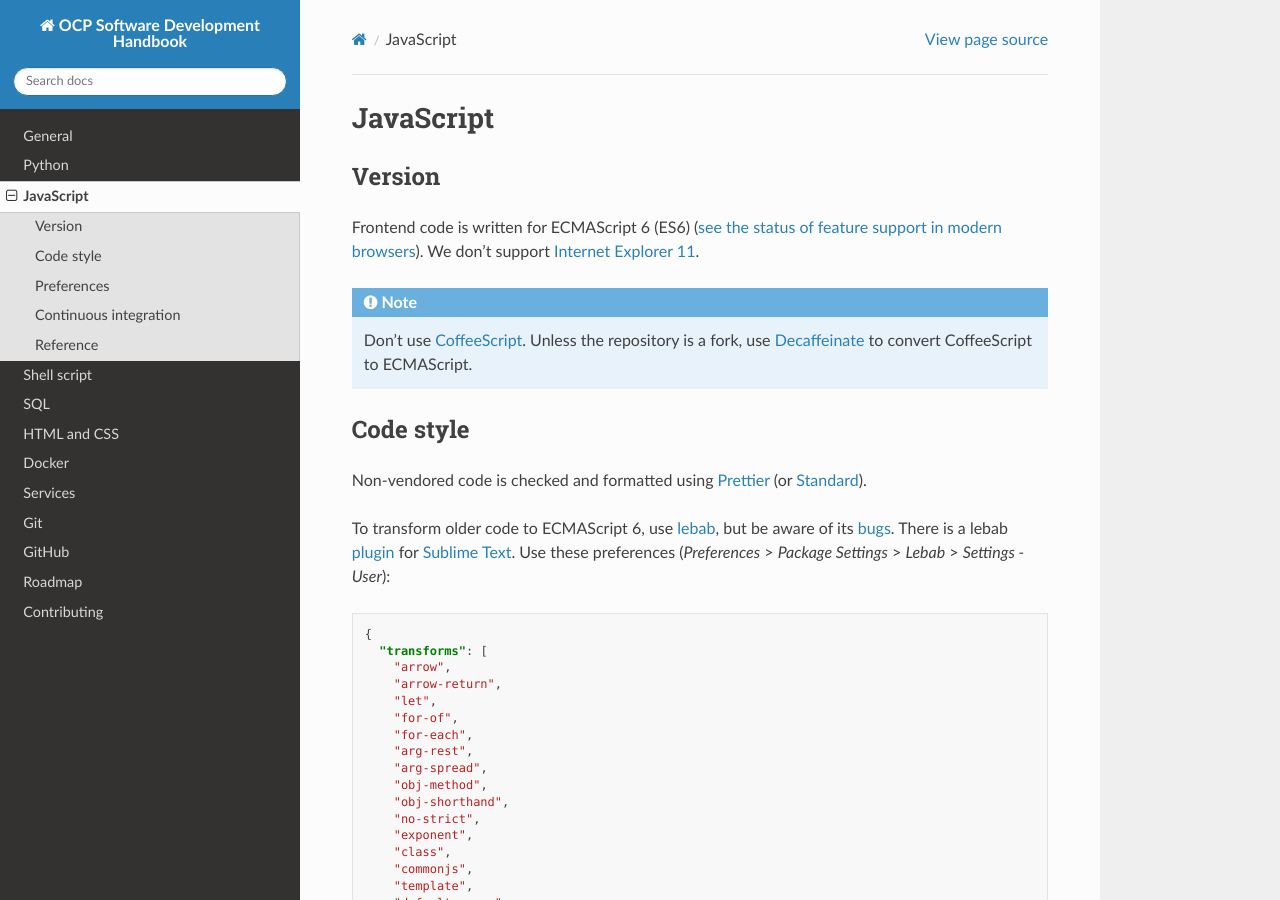
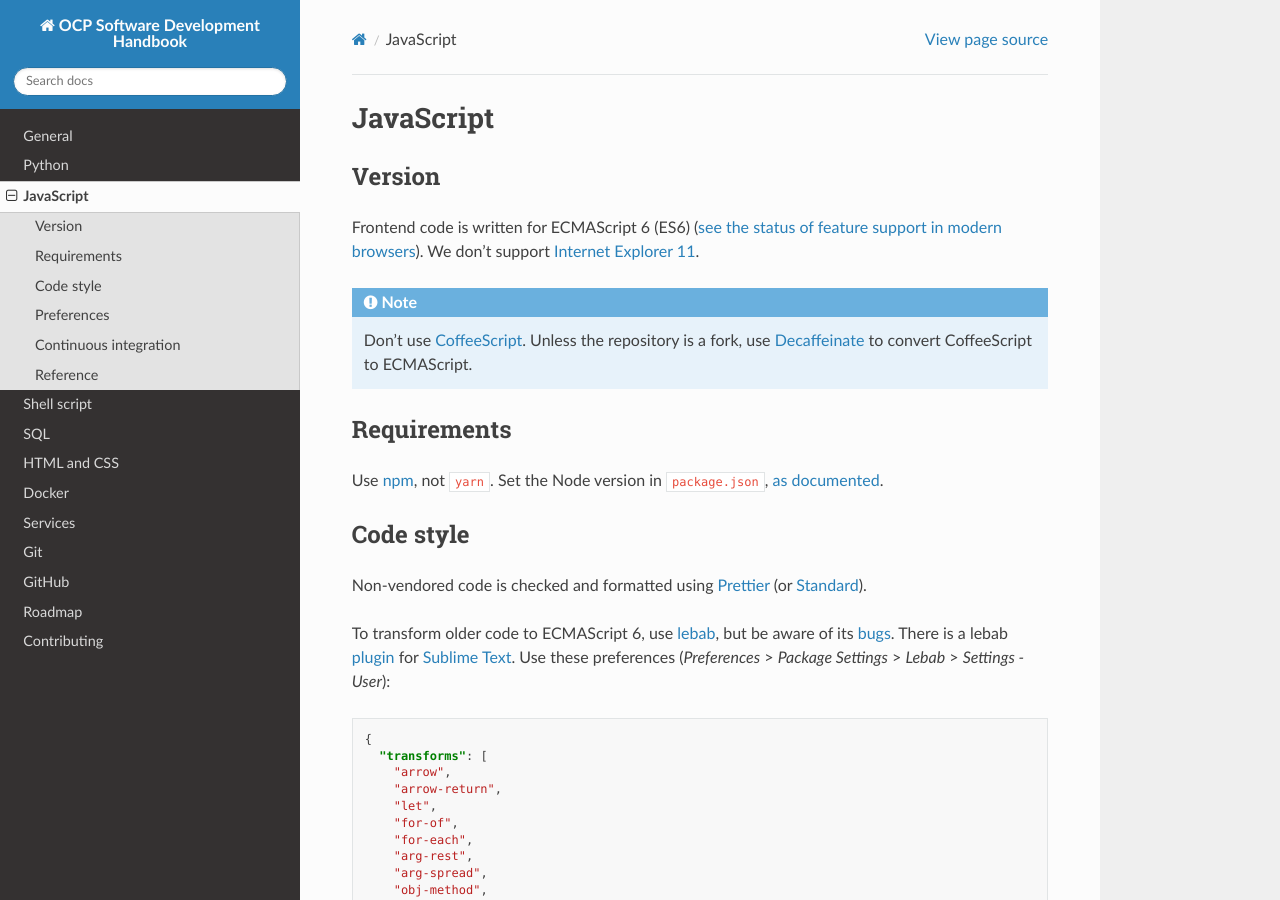
Before and after one commit to open-contracting/software-development-handbook, a Sphinx documentation site: the page built from docs/javascript/index.rst, in a window 1280 px wide and 900 px high. Built offline with Sphinx 7.4.7 and the Read the Docs theme 2.0.0, drawn with Linux system fonts in a browser that asks for light colours.

Commit message:
javascript: Add Node version to package.json, closes #45

```diff
--- a/docs/javascript/index.rst
+++ b/docs/javascript/index.rst
@@ -9,6 +9,11 @@ Frontend code is written for ECMAScript 6 (ES6) (`see the status of feature supp
 .. note::
 
    Don't use `CoffeeScript <https://coffeescript.org>`__. Unless the repository is a fork, use `Decaffeinate <https://decaffeinate-project.org>`__ to convert CoffeeScript to ECMAScript.
+
+Requirements
+------------
+
+Use `npm <https://docs.npmjs.com>`__, not ``yarn``. Set the Node version in ``package.json``, `as documented <https://docs.npmjs.com/cli/v7/configuring-npm/package-json#engines>`__.
 
 Code style
 ----------
```
